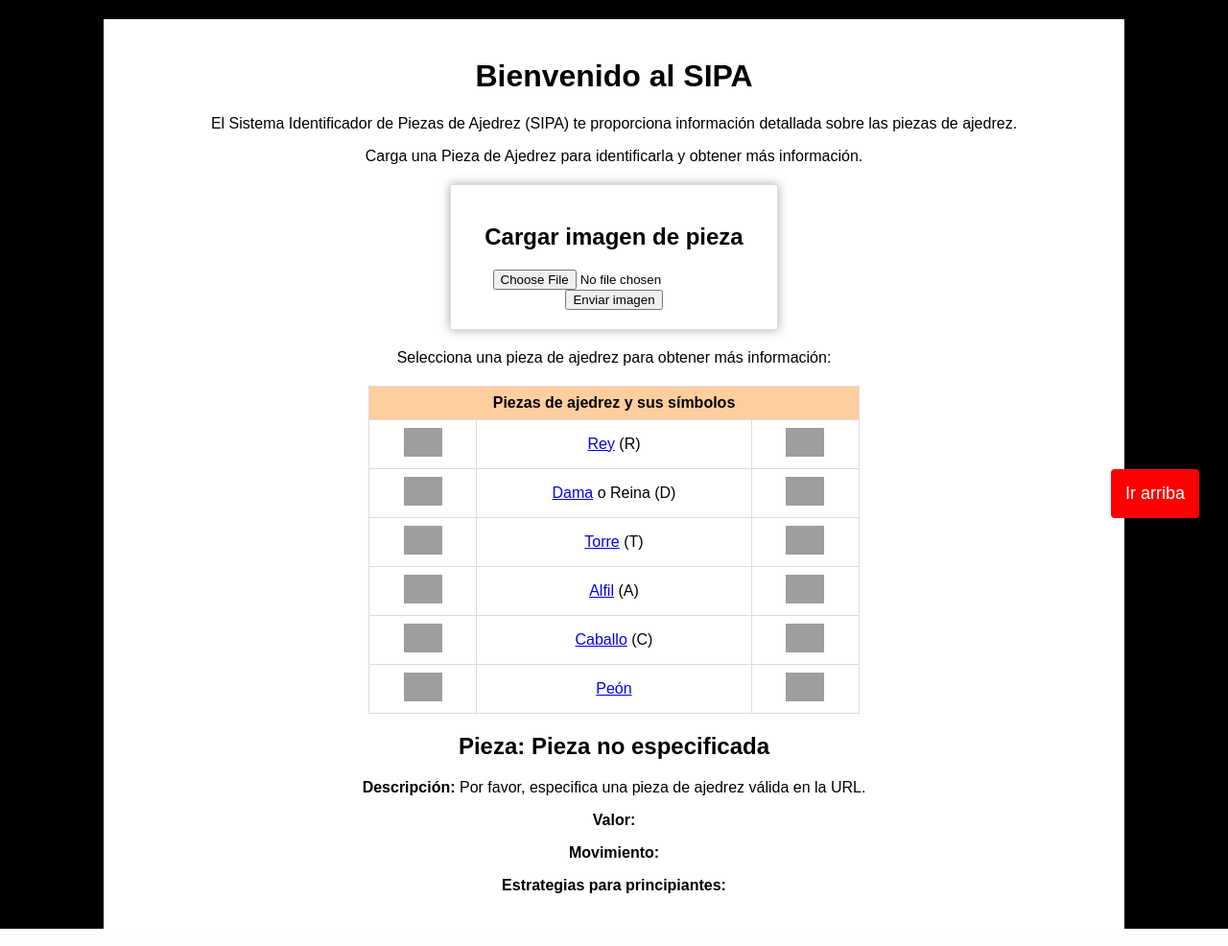
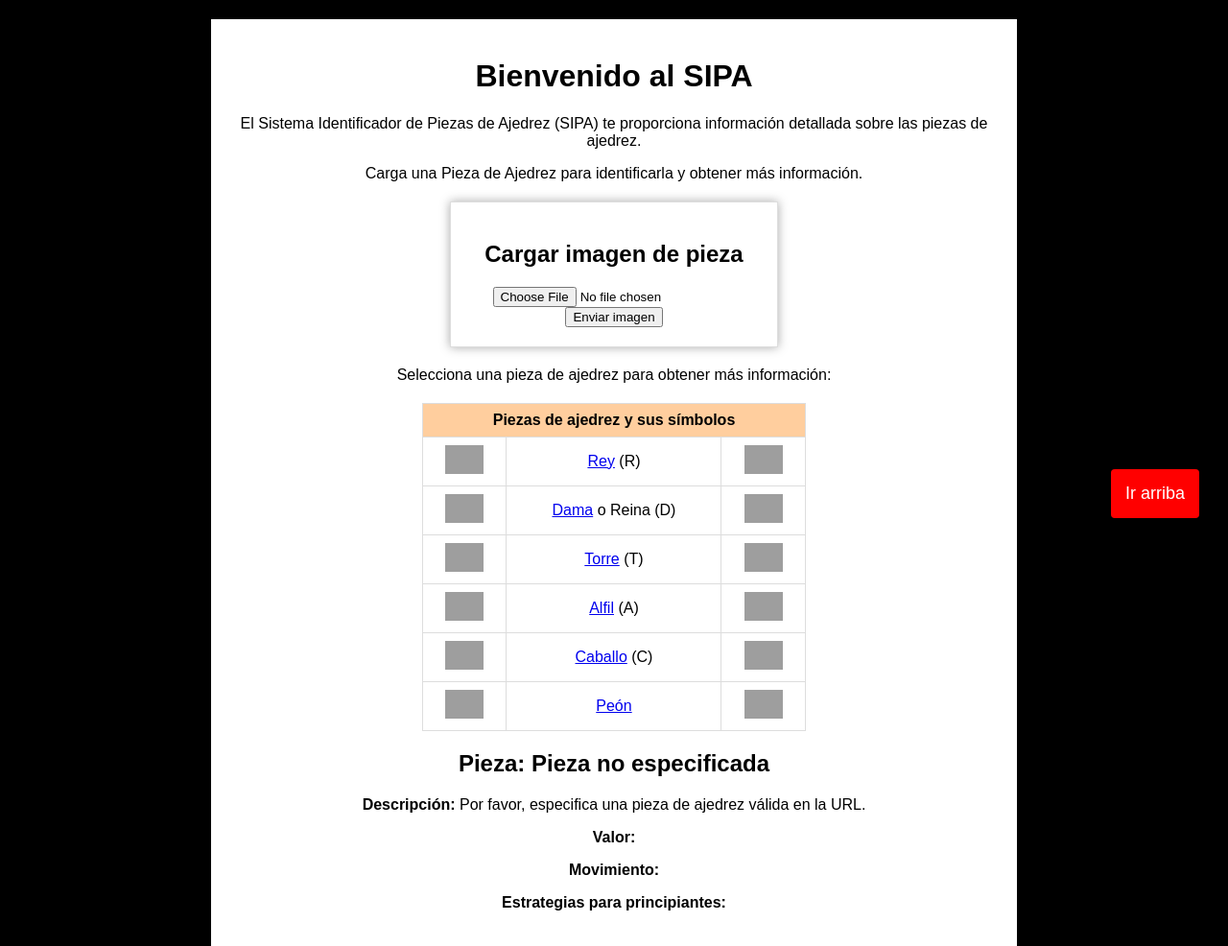
Before and after one commit to RaRdEvA/sipa, a PHP site: page / in a window 1280 px wide. Shown: the part 240-1226 px from the top of the page at 96% size. Run offline with PHP 8.4, Linux system fonts and the light colour scheme; grey boxes are pictures that could not be loaded.

Commit message:
updated div width

```diff
--- a/index.php
+++ b/index.php
@@ -99,6 +99,7 @@ if (isset($_GET['piece']) && array_key_exists($_GET['piece'], $chessPieces)) {
             color: black; /* Color de texto negro para el contenido */
             margin: auto;
             width: 80%;
+            max-width: 800px;
             padding: 20px; /* Añade algo de padding alrededor del contenido */
             box-shadow: 0 0 10px rgba(0,0,0,0.5); /* Sombra sutil para el contenido */
         }
```
